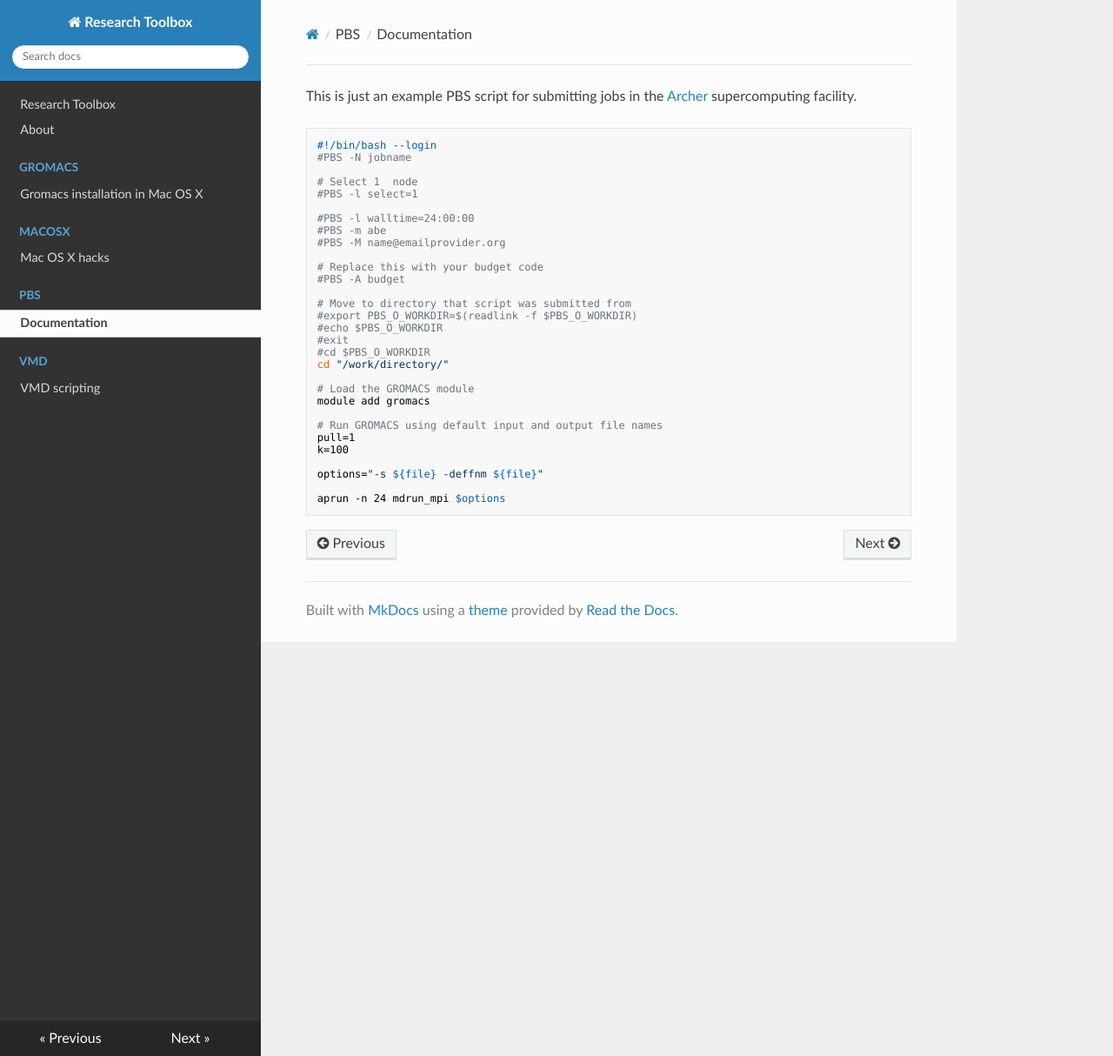
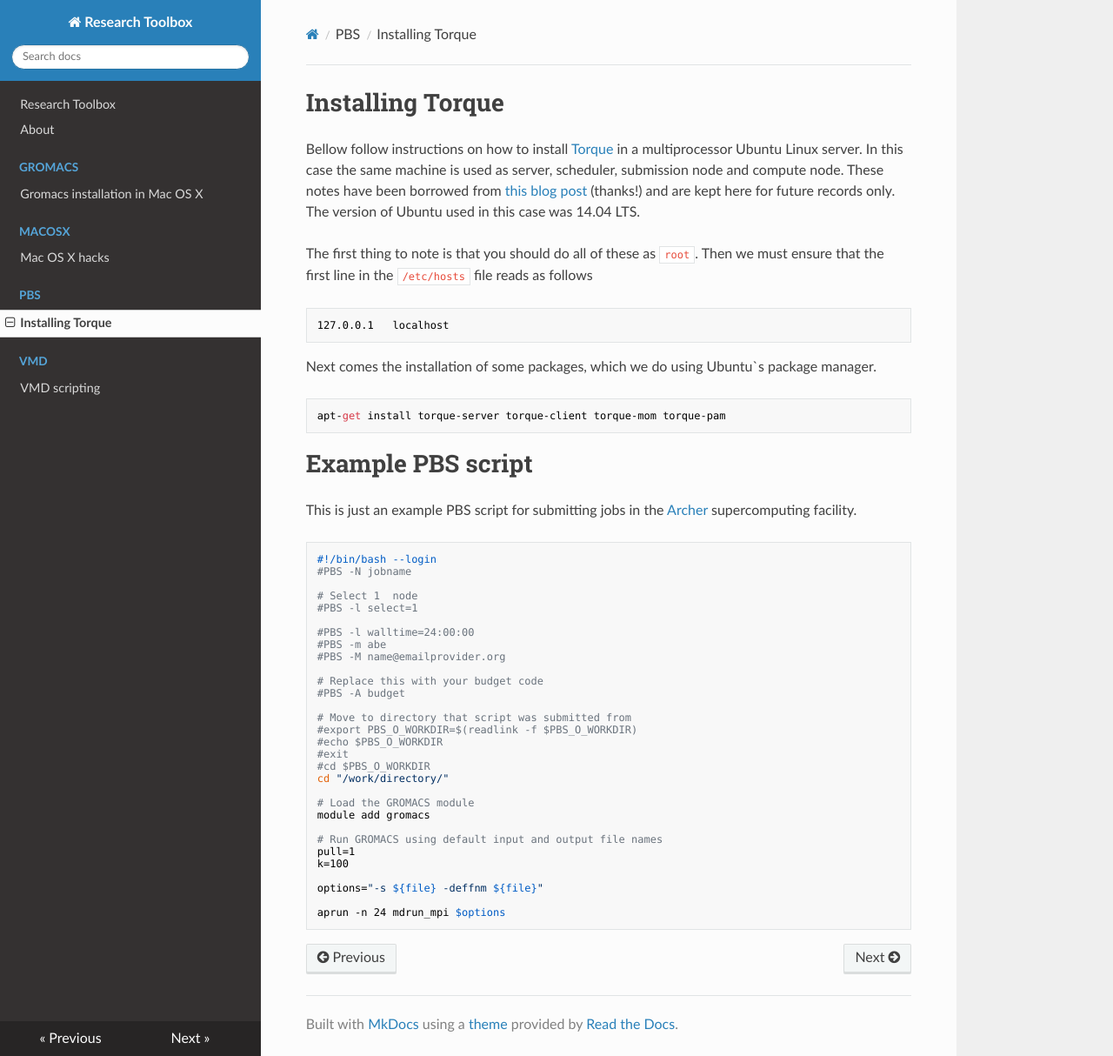
Before and after one commit to BioKT/ResDocs, an MkDocs documentation site: the page built from docs/PBS/documentation.md, in a window 1280 px wide and 1214 px high. Shown: the whole window at 87% size. Built offline with MkDocs 1.6.1, drawn with Linux system fonts in a browser that asks for light colours; nearby versions of some CDN libraries.

Commit message:
added stuff to PBS

````diff
--- a/docs/PBS/documentation.md
+++ b/docs/PBS/documentation.md
@@ -1,3 +1,26 @@
+# Installing Torque
+Bellow follow instructions on how to install [Torque](http://www.adaptivecomputing.com/products/open-source/torque/)
+in a multiprocessor Ubuntu Linux server. In this case the same machine is used as server,
+scheduler, submission node and compute node. These notes have been borrowed from
+[this blog post](https://jabriffa.wordpress.com/2015/02/11/installing-torquepbs-job-scheduler-on-ubuntu-14-04-lts/)
+(thanks!) and are kept here for future records only. The version of Ubuntu used in this
+case was 14.04 LTS.
+
+The first thing to note is that you should do all of these as `root`. Then we must ensure
+that the first line in the `/etc/hosts` file reads as follows
+
+```
+127.0.0.1	localhost
+```
+
+Next comes the installation of some packages, which we do using Ubuntu`s package manager.
+
+```
+apt-get install torque-server torque-client torque-mom torque-pam
+```
+
+# Example PBS script
+
 This is just an example PBS script for submitting jobs in the
 [Archer](https://www.archer.ac.uk)
 supercomputing facility.
````
